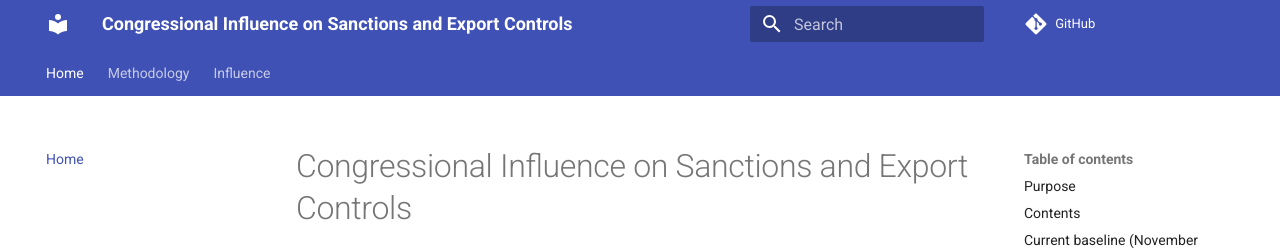
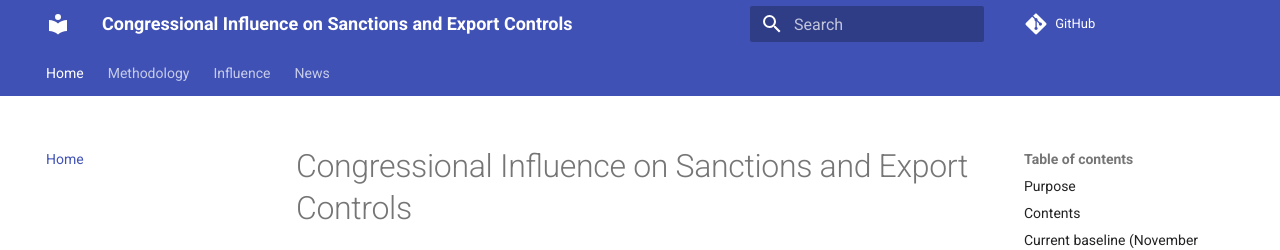
Before and after one commit to felipelago17/Congressional-Influence-Sanctions-Export-Controls, an MkDocs documentation site: the page built from docs/index.md, in a window 1280 px wide and 900 px high. Shown: the top 250 px of the window. Built offline with MkDocs 1.6.1 and Material for MkDocs 9.7.7, drawn with Linux system fonts in a browser that asks for light colours; comment, search, counter and statistics services are not loaded.

Commit message:
fix(docs): move daily digest under docs/ so strict MkDocs build resolves the link
- docs/index.md linked ../news/digest.md, which lives outside docs/ and failed 'mkdocs build --strict'
- move news/digest.md -> docs/news/digest.md and add it to nav
- point daily-digest workflow at the new path

Co-Authored-By: Claude Fable 5.1 <noreply@anthropic.com>
Claude-Session: https://claude.ai/code/session_01EfwLggPPDzfaqTRsUd4jDb

```diff
--- a/docs/index.md
+++ b/docs/index.md
@@ -28,7 +28,7 @@ Every entry includes:
 - [Party and Committee Aggregates](influence/party-committee-aggregates.md)
 - [Election Cycles](influence/election-cycles.md)
 - Trackers (YAML): `trackers/signals.yaml`, `trackers/regulations-under-discussion.yaml`, `trackers/linkages.yaml`
-- [Daily digest](../news/digest.md)
+- [Daily digest](news/digest.md)
 
 ## Current baseline (November 2026)
 
--- a/mkdocs.yml
+++ b/mkdocs.yml
@@ -18,6 +18,8 @@ nav:
       - Administration Levers: influence/administration-levers.md
       - Party and Committee Aggregates: influence/party-committee-aggregates.md
       - Election Cycles: influence/election-cycles.md
+  - News:
+      - Daily Digest: news/digest.md
 plugins:
   - search
 markdown_extensions:
```
Also changed, not shown: docs/news/digest.md (renamed from news/digest.md), 1 other file.
